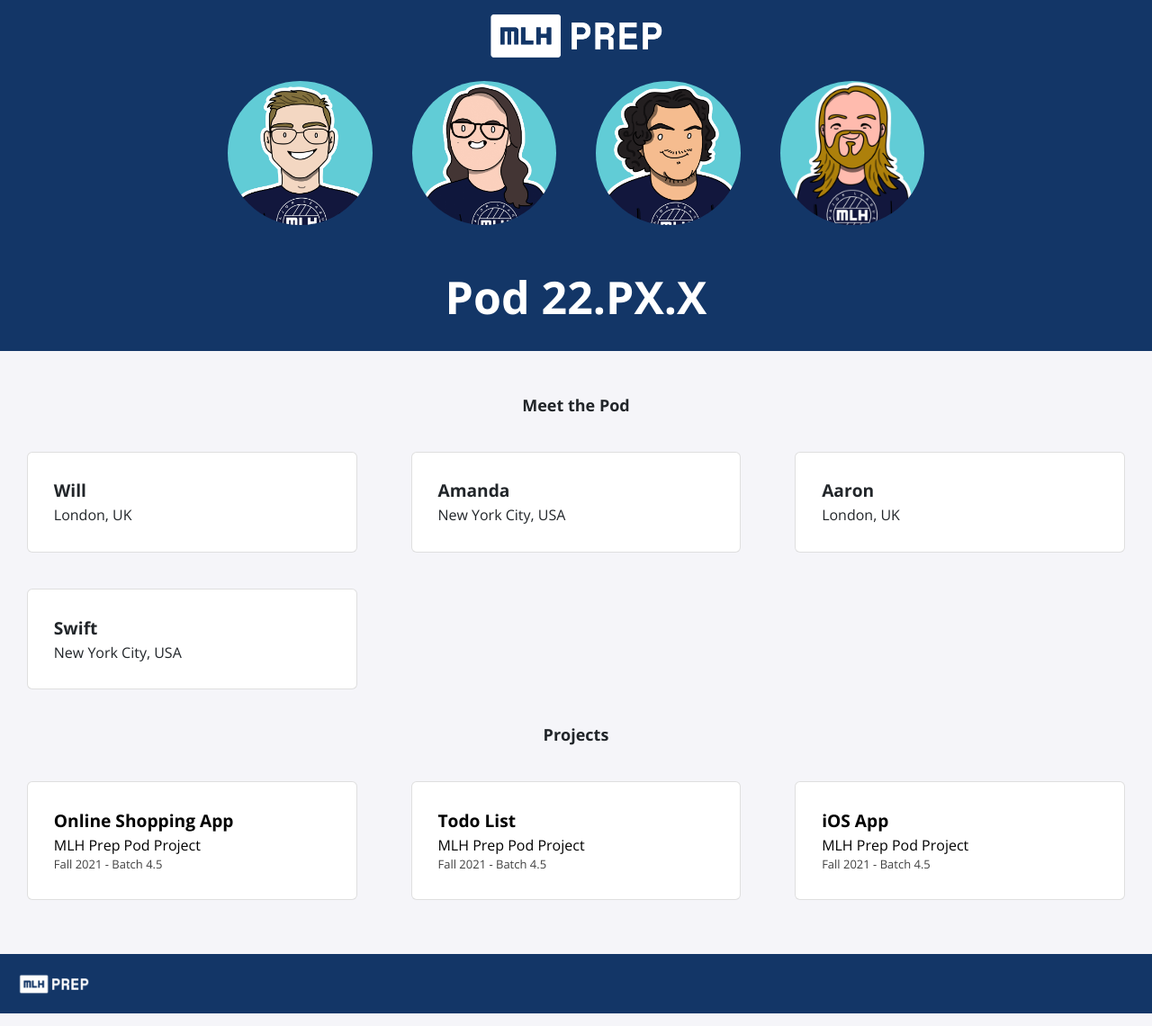
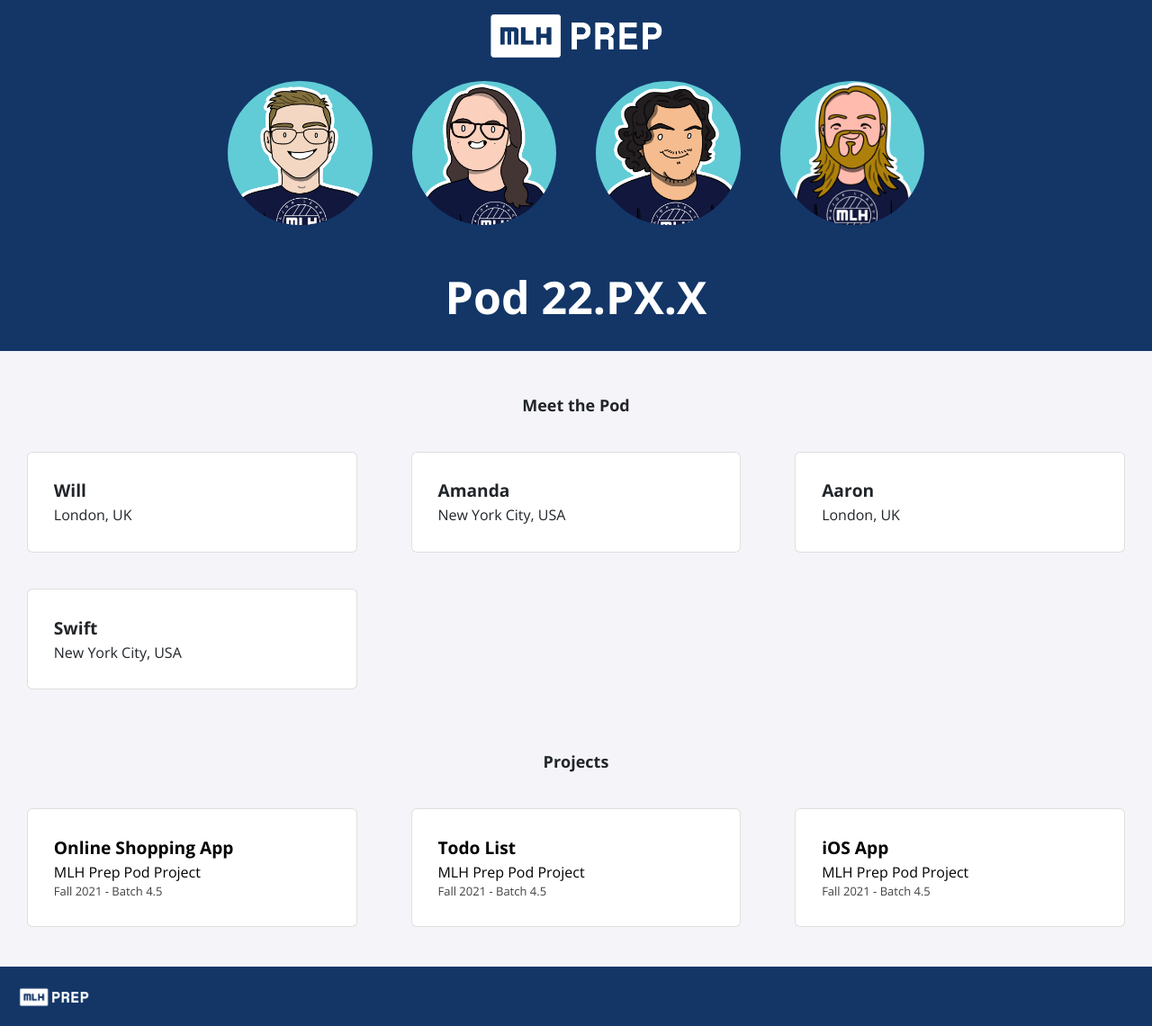
Before and after one commit to MLH-Fellowship/prep-portfolio-22.AUG.PREP.2, a Jekyll site: the page built from index.html, in a window 1280 px wide. Shown: the whole page at 90% size. Built offline with Jekyll 4.4.1, drawn with Linux system fonts in a browser that asks for light colours; nearby versions of some CDN libraries.

Commit message:
fix footer not sticking to bottom bug

```diff
--- a/_includes/projects.html
+++ b/_includes/projects.html
@@ -15,4 +15,4 @@
       </div>
     </a>
     {% endfor %}
-  </div>
+</div>
--- a/_sass/all.scss
+++ b/_sass/all.scss
@@ -9,6 +9,7 @@
     display: grid;
     grid-template-columns: repeat(4, 1fr);
     font-family: "Open Sans", sans-serif;
+    margin-bottom: 50px;
 }
 
 @media only screen and (max-width: 1500px) {
--- a/_sass/footer.scss
+++ b/_sass/footer.scss
@@ -9,6 +9,7 @@
 
 footer {
     background-color: #133667;
+    position: absolute;
     color: white;
     width: 100%;
     bottom: 0;
@@ -17,7 +18,6 @@
 
 .footer-content {
     display: inline-block;
-    text-align: center;
 }
 
 .footer-content img {
```
